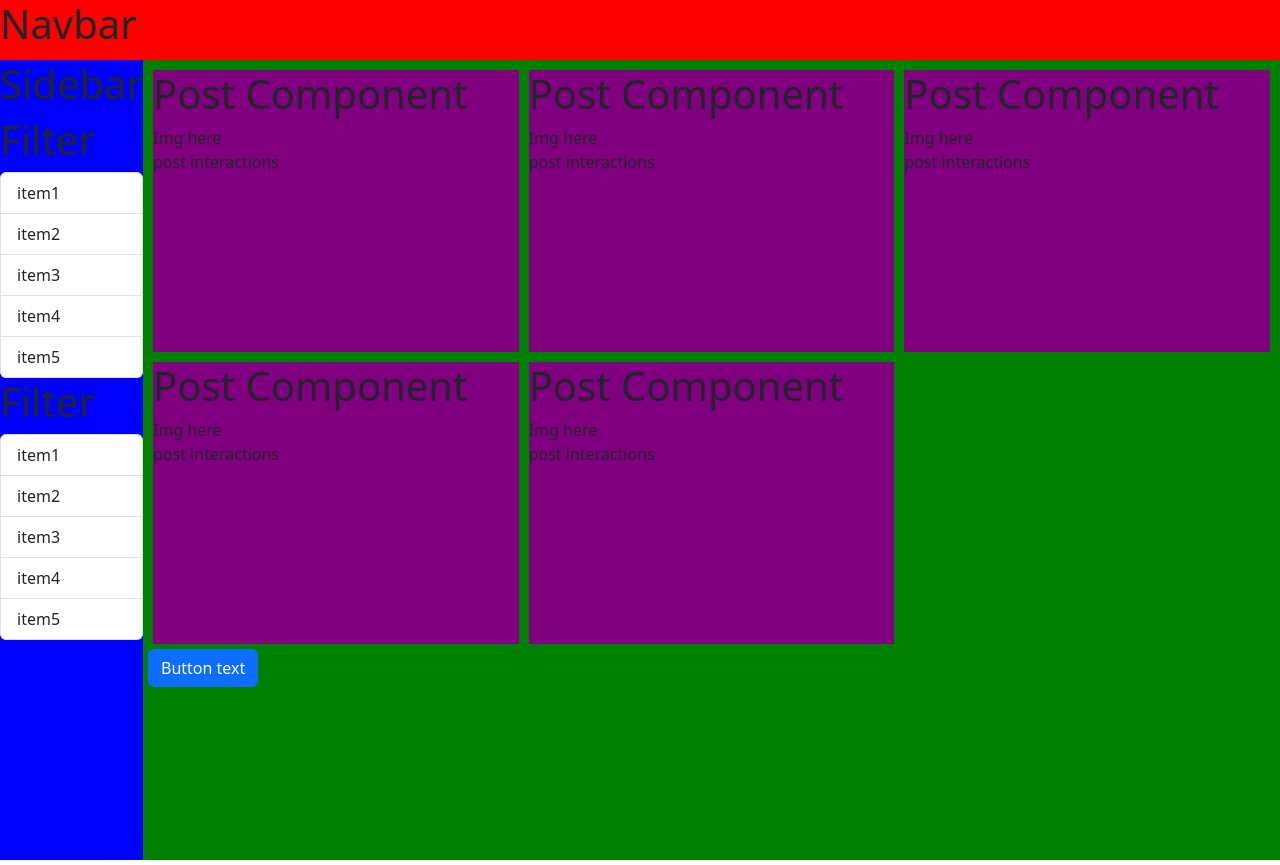
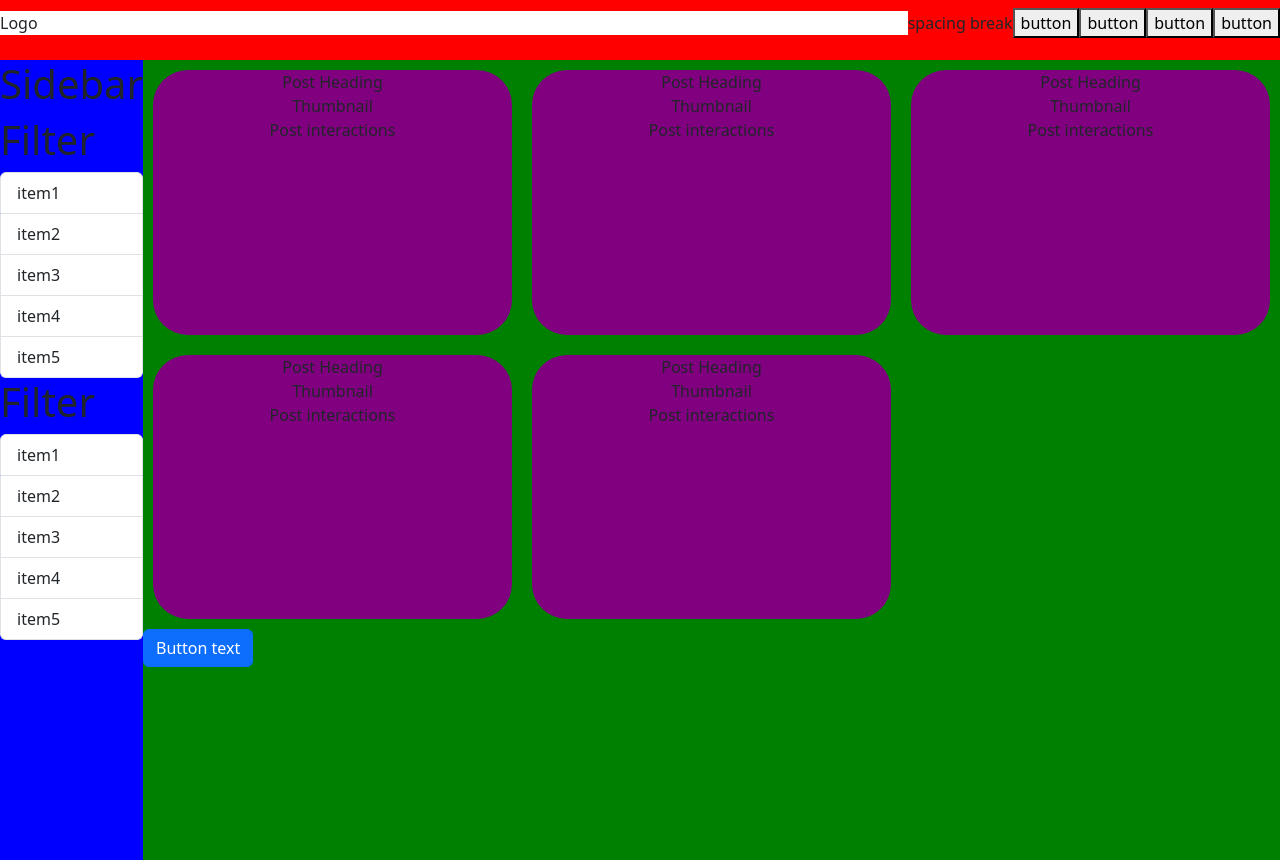
Before and after one commit to andy-gale/blog_site, a React (Vite) app in the folder blog-app-react/: page / in a window 1280 px wide. Built offline with nearby package versions, Linux system fonts and the light colour scheme.

Commit message:
template post and modified global styling

```diff
--- a/blog-app-react/src/components/Navbar.tsx
+++ b/blog-app-react/src/components/Navbar.tsx
@@ -1,5 +1,22 @@
-const Navbar = () => {
-  return <h1>Navbar</h1>;
-};
+function Navbar() {
+  return (
+    <div className="navbar">
+      <div className="nav-logo">Logo</div>
+      <span>spacing break</span>
+      <div>
+        <button>button</button>
+      </div>
+      <div>
+        <button>button</button>
+      </div>
+      <div>
+        <button>button</button>
+      </div>
+      <div>
+        <button>button</button>
+      </div>
+    </div>
+  );
+}
 
 export default Navbar;
--- a/blog-app-react/src/components/Post.tsx
+++ b/blog-app-react/src/components/Post.tsx
@@ -1,9 +1,9 @@
 function Post() {
   return (
     <div className="post">
-      <h1>Post Component</h1>
-      <div>Img here</div>
-      <div>post interactions</div>
+      <div className="heading">Post Heading</div>
+      <div className="thumbnail">Thumbnail</div>
+      <div className="post-interactions">Post interactions</div>
     </div>
   );
 }
--- a/blog-app-react/src/main.tsx
+++ b/blog-app-react/src/main.tsx
@@ -3,6 +3,7 @@ import ReactDOM from "react-dom/client";
 import App from "./App.tsx";
 import "bootstrap/dist/css/bootstrap.css";
 import "./stylesheets/App.css";
+import "./stylesheets/Post.css";
 
 ReactDOM.createRoot(document.getElementById("root")!).render(
   <React.StrictMode>
--- a/blog-app-react/src/stylesheets/App.css
+++ b/blog-app-react/src/stylesheets/App.css
@@ -1,6 +1,9 @@
 html, body, .wrapper {
     height: 100vh;
     min-width: 100%;
+    margin: 0;
+    padding: 0;
+    border: 0;
 }
 
 nav {
@@ -27,10 +30,14 @@ nav {
     width: 100%;
     display: grid;
     grid-template-columns: 1fr 1fr 1fr;
-    margin: 5px;
 }
 
-.post {
-    background: purple;
-    margin: 5px;
+.navbar {
+    display: flex;
+    flex-direction: row;
 }
+
+.nav-logo {
+    flex: 1;
+    background: white;
+}
--- a/blog-app-react/src/stylesheets/Post.css
+++ b/blog-app-react/src/stylesheets/Post.css
@@ -0,0 +1,16 @@
+.post {
+    background: purple;
+    min-width: 250px;
+    min-height: 100% - 5px;
+    margin: 10px;
+    border-radius: 35px;
+    text-align: center;
+}
+
+.heading {
+    align-items: center;
+}
+
+.navbar {
+    font-weight: 50px;
+}
```
